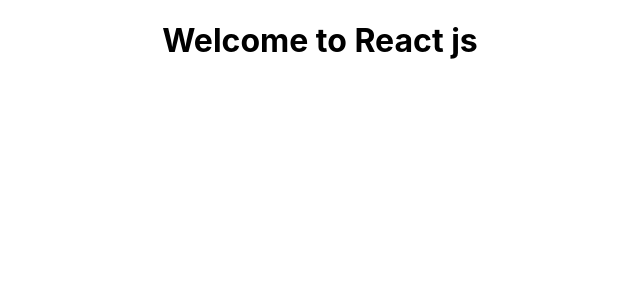
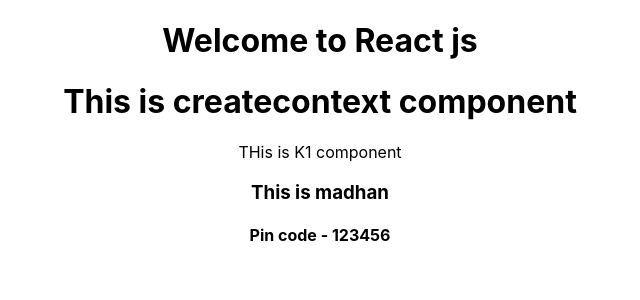
Before and after one commit to AK2023AK/tempproject, a React (Create React App) app in the folder myapp/: page / in a window 1280 px wide. Shown: the top 300 px of the page, without its empty margins (320-960 px from the left). Built offline with nearby package versions, Linux system fonts and the light colour scheme.

Commit message:
create_context_code_updated

```diff
--- a/myapp/src/App.js
+++ b/myapp/src/App.js
@@ -1,10 +1,11 @@
 import logo from './logo.svg';
 import './App.css';
-
+import Createcontext from './Createcontext';
 function App() {
   return (
     <div className="App">
      <h1>Welcome to React js</h1>
+     <Createcontext />
     </div>
   );
 }
--- /dev/null
+++ b/myapp/src/Createcontext.jsx
@@ -0,0 +1,17 @@
+import React,{createContext} from 'react'
+import K1 from './K1'
+
+export const person =  createContext()
+const Createcontext = () => {
+  return (
+    <person.Provider value={{name:'madhan',pin:123456}}>
+    <>
+        <h1>This is createcontext component</h1>
+        <K1/>
+    </>
+    </person.Provider>
+
+  )
+}
+
+export default Createcontext
--- /dev/null
+++ b/myapp/src/K1.jsx
@@ -0,0 +1,14 @@
+import React from 'react'
+import K2 from './K2'
+
+function K1 (){
+    return(
+        <>
+        <p>THis is K1 component</p>
+        <K2 />
+
+        </>
+    )
+}
+
+export default K1
--- /dev/null
+++ b/myapp/src/K2.jsx
@@ -0,0 +1,14 @@
+import react,{useContext} from 'react'
+import {person} from './Createcontext'
+
+const K2 = ()=>{
+    const find = useContext(person)
+    return(
+        <>
+        <h3>This is {find.name}</h3>
+        <h4>Pin code - {find.pin}</h4>
+        </>
+    )
+}
+
+export default K2
```
